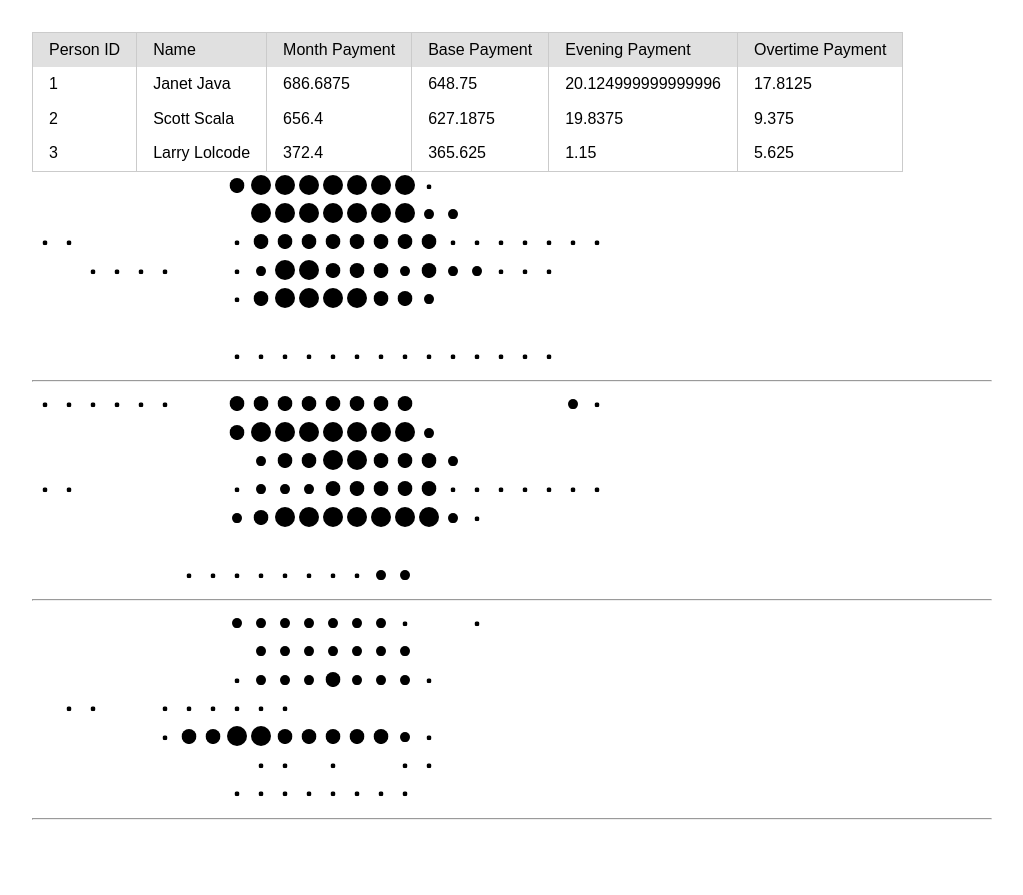
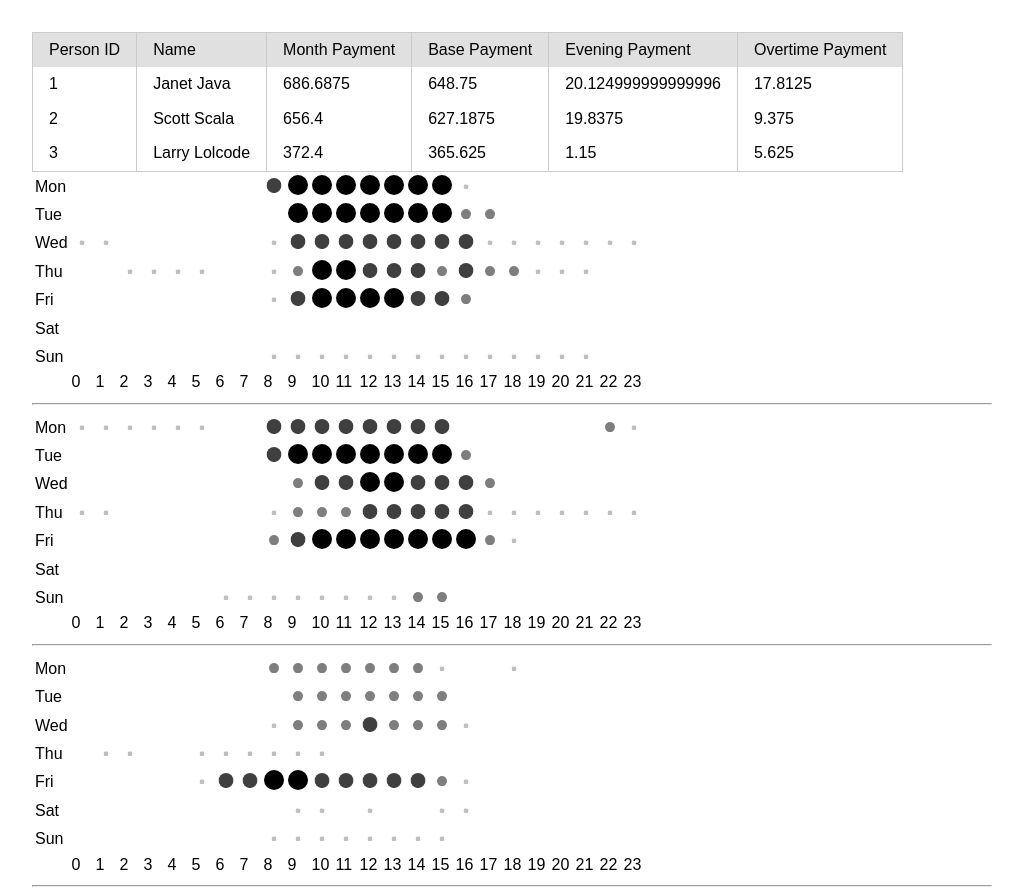
Before and after one commit to lewtds-hidden/wage-calculator, a Flask app: page /report/2014/3 in a window 1280 px wide. Shown: the whole page, without its empty margins (128-1151 px from the left). Before the commit the page ends 828 px from the top, so only its background shows below. Run offline with Flask 2, Linux system fonts and the light colour scheme; some libraries are stand-ins or nearby versions.

Commit message:
Add some styling and legend for the punchcard graph

```diff
--- a/templates/view_report.html
+++ b/templates/view_report.html
@@ -36,8 +36,9 @@ Wage Report {{report_name}}
 <table>
     {% for day in range(0, 7) %}
     <tr>
+        <td>{{["Mon", "Tue", "Wed", "Thu", "Fri", "Sat", "Sun"][day]}}</td>
         {% for hour in range(0, 24) %}
-        <td style="transform: scale({{punchcards[person_id][day][hour]}}); width: 20px; height: 20px;">
+        <td style="transform: scale({{punchcards[person_id][day][hour]}}); opacity: {{punchcards[person_id][day][hour]}}; width: 20px; height: 20px;">
             <svg height="20" width="20">
             <circle cx="10" cy="10" r="10"  stroke-width="3" fill="black" />
             </svg>
@@ -45,6 +46,13 @@ Wage Report {{report_name}}
         {% endfor %}
     </tr>
     {% endfor %}
+
+    <tr>
+        <td></td>
+        {% for hour in range(0, 24) %}
+        <td>{{hour}}</td>
+        {% endfor %}
+    </tr>
 </table>
 <hr>
 {% endfor %}
```
